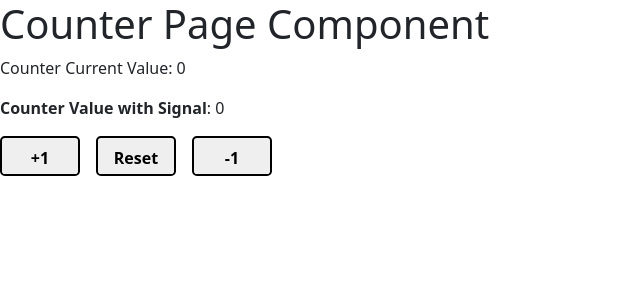
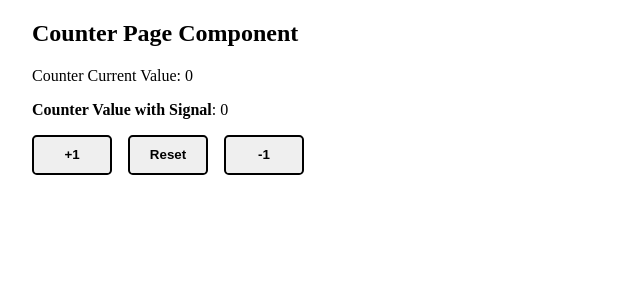
Before and after one commit to lberoiza/fernando_herrera-curso_angular-02-bases, an Angular app: page / in a window 1280 px wide. Shown: the top 300 px of the page, without its empty margins (0-640 px from the left). Built offline with nearby package versions, Linux system fonts and the light colour scheme.

Commit message:
remove bootstrap

```diff
--- a/src/app/app.component.css
+++ b/src/app/app.component.css
@@ -0,0 +1,4 @@
+.main-section {
+  margin: 0 auto;
+  width: 95vw;
+}
--- a/src/app/app.component.html
+++ b/src/app/app.component.html
@@ -1 +1,3 @@
-<router-outlet />
+<section class="main-section">
+  <router-outlet />
+</section>
--- a/src/index.html
+++ b/src/index.html
@@ -8,7 +8,8 @@
   <link rel="icon" type="image/x-icon" href="favicon.ico">
 
   <!-- Bootstrap  -->
-  <link href="https://cdn.jsdelivr.net/npm/bootstrap@5.3.3/dist/css/bootstrap.min.css" rel="stylesheet" integrity="sha384-QWTKZyjpPEjISv5WaRU9OFeRpok6YctnYmDr5pNlyT2bRjXh0JMhjY6hW+ALEwIH" crossorigin="anonymous">
+  <!--  <link href="https://cdn.jsdelivr.net/npm/bootstrap@5.3.3/dist/css/bootstrap.min.css" rel="stylesheet" integrity="sha384-QWTKZyjpPEjISv5WaRU9OFeRpok6YctnYmDr5pNlyT2bRjXh0JMhjY6hW+ALEwIH" crossorigin="anonymous">-->
+
 </head>
 <body>
   <app-root></app-root>
```
